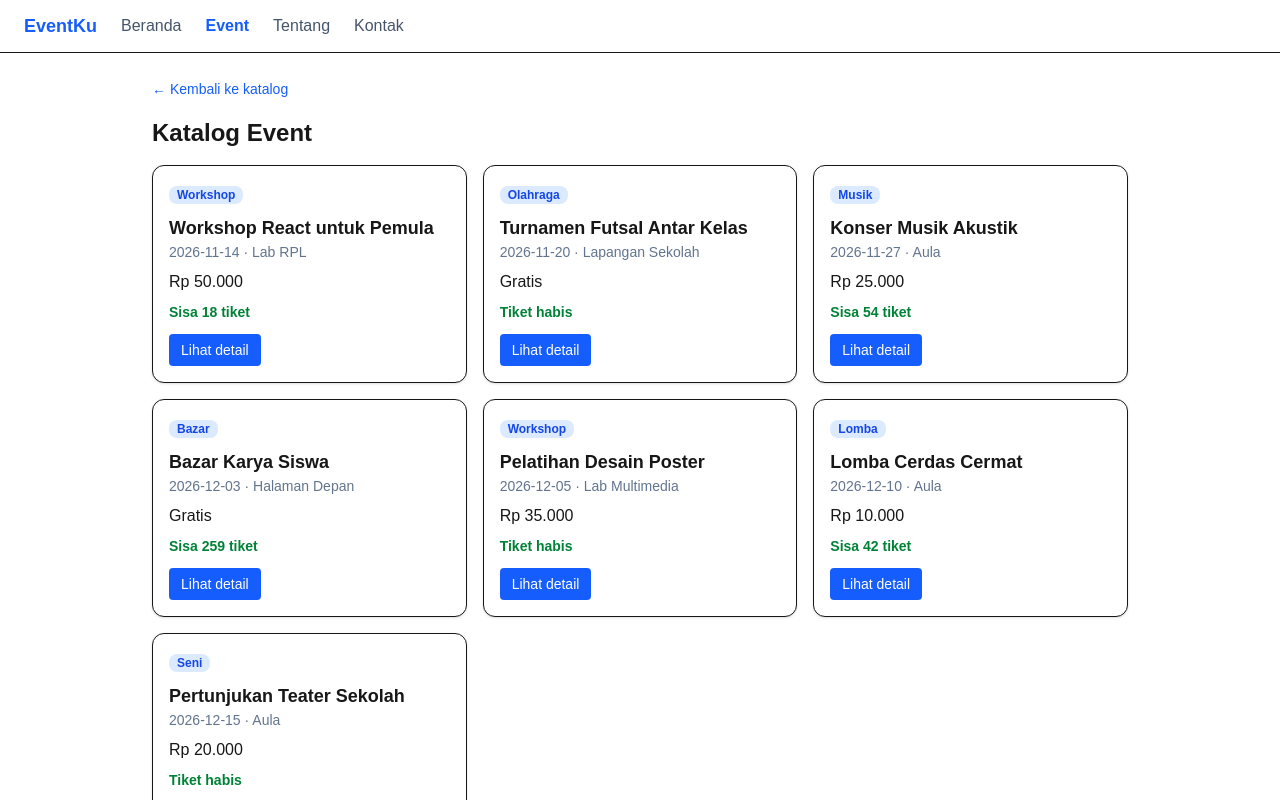
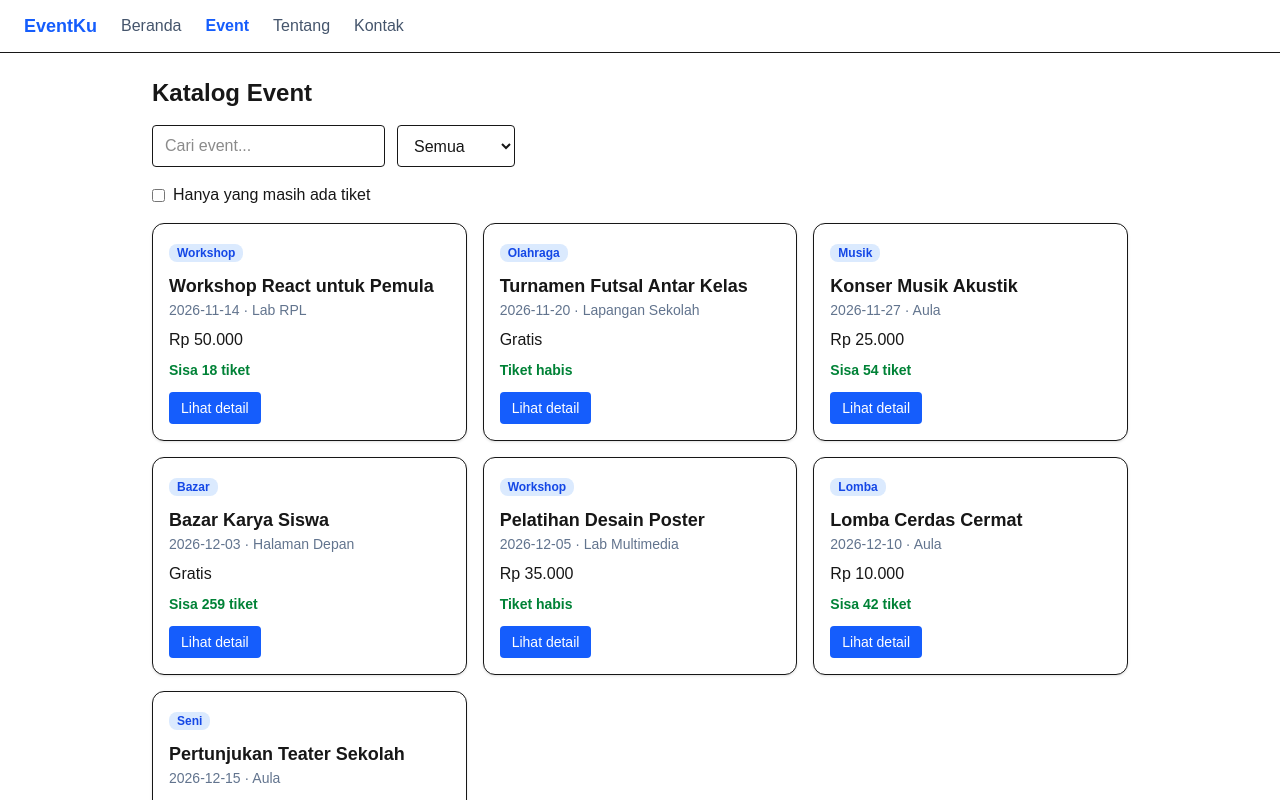
Before and after one commit to silpirpl01-debug/latihan_nextjs, a Next.js app: page /event in a window 1280 px wide. Shown: the top 800 px of the page. Built offline with nearby package versions, Linux system fonts and the light colour scheme.

Commit message:
katalog acara dengan pencarian, kategori filter, dan kotak centang hanya yang masih ada tiket

```diff
--- a/app/event/page.tsx
+++ b/app/event/page.tsx
@@ -1,26 +1,11 @@
-import Link from "next/link";
 import { events } from "@/data/data/events";
-import KartuEvent from "@/components/components/kartuEvent";
+import KatalogInteraktif from "@/components/components/KatalogInteraktif";
 
 export default function Katalog() {
   return (
     <div>
-      <Link
-        href="/event"
-        className="text-sm text-blue-600 hover:underline"
-      >
-        ← Kembali ke katalog
-      </Link>
-
-      <h1 className="mb-4 mt-4 text-2xl font-bold">
-        Katalog Event
-      </h1>
-
-      <div className="grid gap-4 sm:grid-cols-2 lg:grid-cols-3">
-        {events.map((e) => (
-          <KartuEvent key={e.id} event={e} />
-        ))}
-      </div>
+      <h1 className="mb-4 text-2xl font-bold">Katalog Event</h1>
+      <KatalogInteraktif events={events} />
     </div>
   );
 }
--- /dev/null
+++ b/components/components/KatalogInteraktif.tsx
@@ -0,0 +1,77 @@
+
+"use client";
+
+import { useState } from "react";
+import type { Event } from "@/data/data/events";
+import KartuEvent from "./kartuEvent";
+
+export default function KatalogInteraktif({
+  events,
+}: {
+  events: Event[];
+}) {
+  const [cari, setCari] = useState("");
+  const [kategori, setKategori] = useState("Semua");
+  const [hanyaTersedia, setHanyaTersedia] = useState(false);
+
+  const daftarKategori = [
+    "Semua",
+    ...new Set(events.map((e) => e.kategori)),
+  ];
+
+  const hasil = events.filter(
+    (e) =>
+      (
+        e.judul.toLowerCase().includes(cari.toLowerCase()) ||
+        e.kategori.toLowerCase().includes(cari.toLowerCase())
+      ) &&
+      (kategori === "Semua" || e.kategori === kategori) &&
+      (!hanyaTersedia || e.terisi < e.kuota)
+  );
+
+  return (
+    <div>
+      <div className="mb-4 flex flex-wrap gap-3">
+        <input
+          value={cari}
+          onChange={(e) => setCari(e.target.value)}
+          placeholder="Cari event..."
+          className="rounded border bg-white px-3 py-2"
+        />
+
+        <select
+          value={kategori}
+          onChange={(e) => setKategori(e.target.value)}
+          className="rounded border bg-white px-3 py-2"
+        >
+          {daftarKategori.map((k) => (
+            <option key={k} value={k}>
+              {k}
+            </option>
+          ))}
+        </select>
+      </div>
+
+      <label className="mb-4 flex items-center gap-2">
+        <input
+          type="checkbox"
+          checked={hanyaTersedia}
+          onChange={(e) => setHanyaTersedia(e.target.checked)}
+        />
+        Hanya yang masih ada tiket
+      </label>
+
+      {hasil.length === 0 ? (
+        <p className="text-slate-500">
+          Tidak ada event yang cocok.
+        </p>
+      ) : (
+        <div className="grid gap-4 sm:grid-cols-2 lg:grid-cols-3">
+          {hasil.map((e) => (
+            <KartuEvent key={e.id} event={e} />
+          ))}
+        </div>
+      )}
+    </div>
+  );
+}
```
